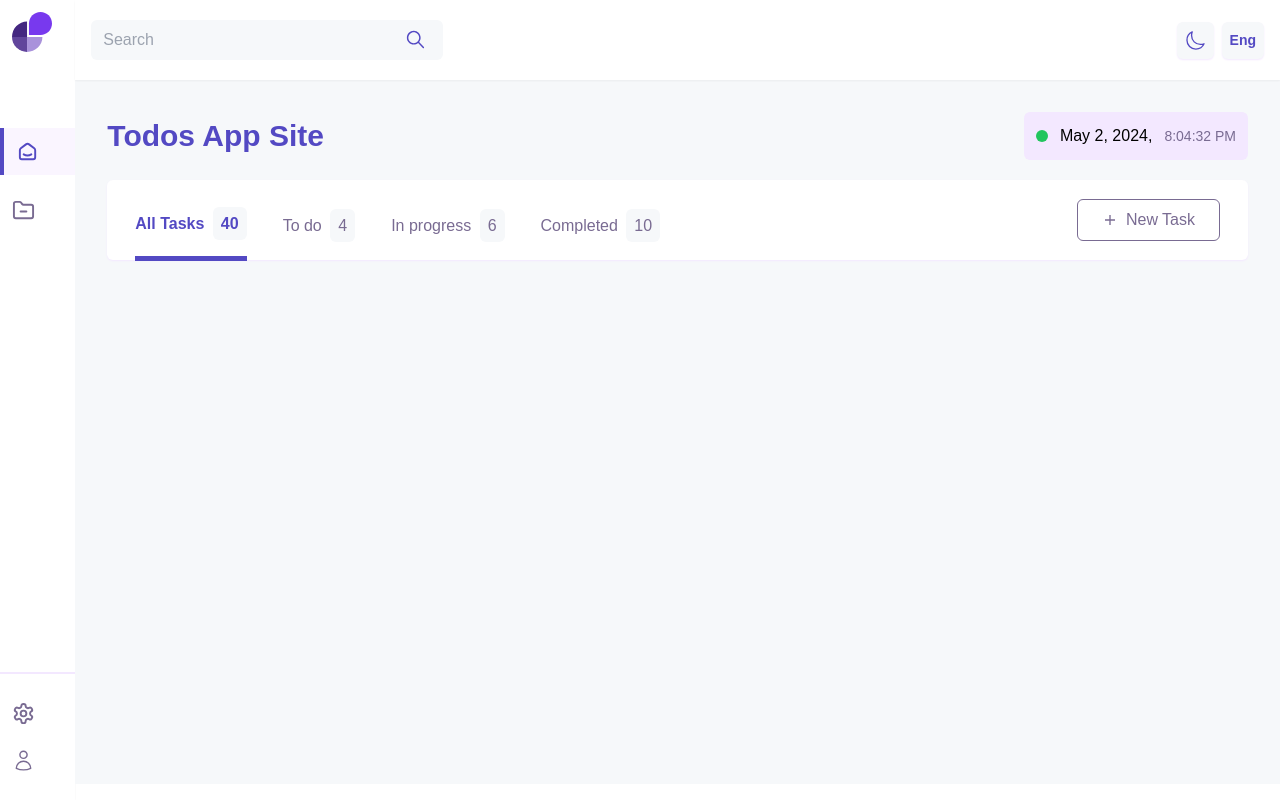
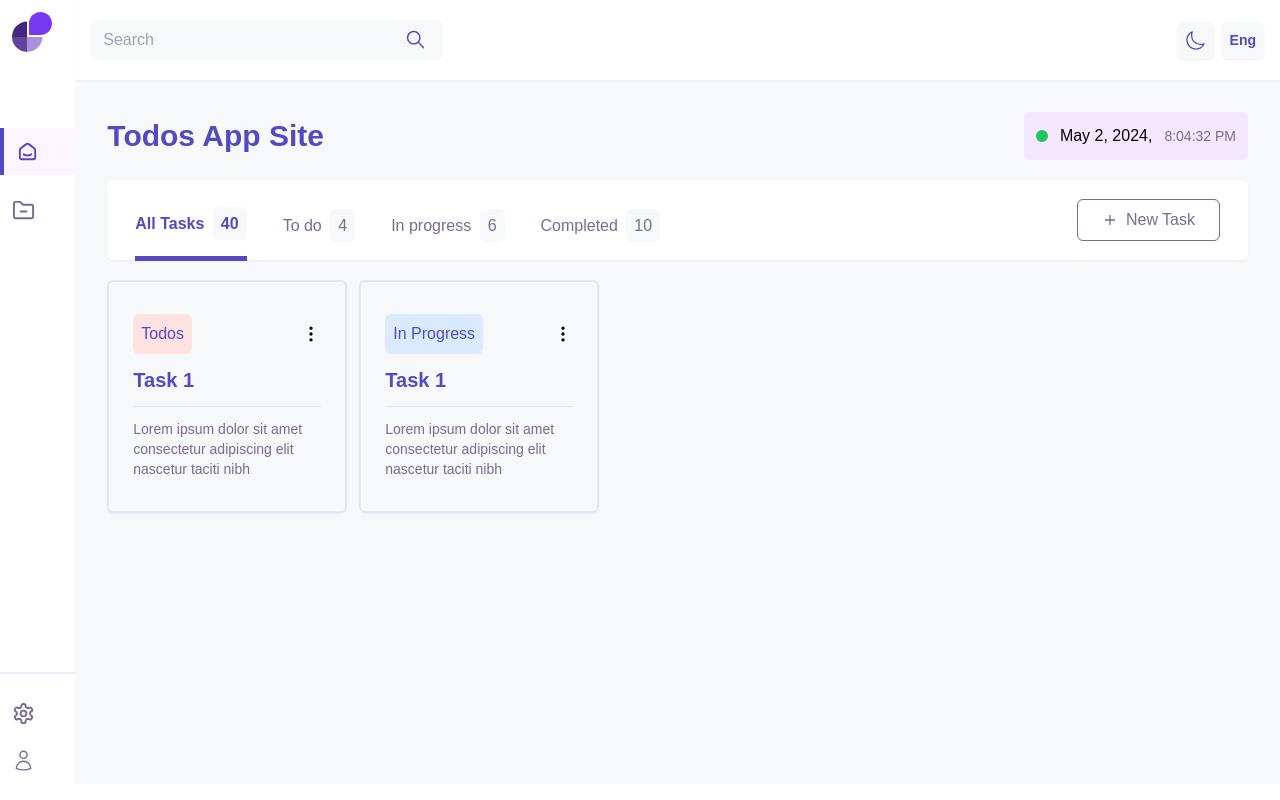
Before and after one commit to shemajolivetgislain/todos-app, a React (Vite) app: page / in a window 1280 px wide. Built offline with nearby package versions, Linux system fonts and the light colour scheme; no server answers.

Commit message:
designed task card

```diff
--- a/src/app/api/index.js
+++ b/src/app/api/index.js
@@ -17,4 +17,4 @@ export const apiSlice = createApi({
   }),
 });
 
-// export const {} = apiSlice;
+export const { useLazyGetAllToDosQuery } = apiSlice;
--- /dev/null
+++ b/src/components/cards/TaskCard.jsx
@@ -0,0 +1,32 @@
+import { HiOutlineDotsVertical } from "react-icons/hi";
+import PropTypes from "prop-types";
+
+const TaskCard = ({ title, taskNumber, detail, className }) => {
+  return (
+    <div className=" flex flex-col gap-3 rounded-md shadow-sm shadow-sky-100 border-2 py-8 px-6 w-60 h-auto">
+      <header className="flex items-center justify-between w-full">
+        <h1 className={`${className} p-2 rounded-md`}>{title}</h1>
+        <HiOutlineDotsVertical size={20} />
+      </header>
+
+      <main className="flex flex-col gap-3">
+        <h1 className="text-whiteTheme-primaryColor font-semibold text-xl">
+          Task <span>{taskNumber}</span>
+        </h1>
+        <hr />
+        <p className="text-whiteTheme-accentColor font-normal text-sm">
+          {detail}
+        </p>
+      </main>
+    </div>
+  );
+};
+
+TaskCard.propTypes = {
+  title: PropTypes.string,
+  taskNumber: PropTypes.number,
+  detail: PropTypes.string,
+  className: PropTypes.string,
+};
+
+export default TaskCard;
--- /dev/null
+++ b/src/components/sections/TaskSection.jsx
@@ -0,0 +1,40 @@
+import { useEffect } from "react";
+import { useLazyGetAllToDosQuery } from "../../app/api";
+import TaskCard from "../cards/TaskCard";
+
+const TaskSection = () => {
+  const [
+    getAllToDos,
+    {
+      isLoading: isTodosLoading,
+      isError: isTodosError,
+      isSuccess: isTodosSuccess,
+      data: todosData,
+    },
+  ] = useLazyGetAllToDosQuery();
+  useEffect(() => {
+    getAllToDos();
+  }, [getAllToDos]);
+
+  console.log(todosData);
+  return (
+    <section className="w-full">
+      <main className="flex grow items-center gap-3">
+        <TaskCard
+          title="Todos"
+          taskNumber={1}
+          detail="Lorem ipsum dolor sit amet consectetur adipiscing elit nascetur taciti nibh"
+          className="text-whiteTheme-primaryColor bg-red-100"
+        />
+        <TaskCard
+          title="In Progress"
+          taskNumber={1}
+          detail="Lorem ipsum dolor sit amet consectetur adipiscing elit nascetur taciti nibh"
+          className="text-whiteTheme-primaryColor bg-blue-100"
+        />
+      </main>
+    </section>
+  );
+};
+
+export default TaskSection;
--- a/src/pages/Home/index.jsx
+++ b/src/pages/Home/index.jsx
@@ -1,5 +1,6 @@
 import MainHolder from "../../components/MainHolder";
 import DashboardHeader from "../../components/sections/DashboardHeader";
+import TaskSection from "../../components/sections/TaskSection";
 import TodosFilters from "../../components/sections/TodosFilters";
 
 const HomePage = () => {
@@ -7,6 +8,7 @@ const HomePage = () => {
     <MainHolder className={"flex flex-col  gap-5"}>
       <DashboardHeader />
       <TodosFilters />
+      <TaskSection />
     </MainHolder>
   );
 };
```
